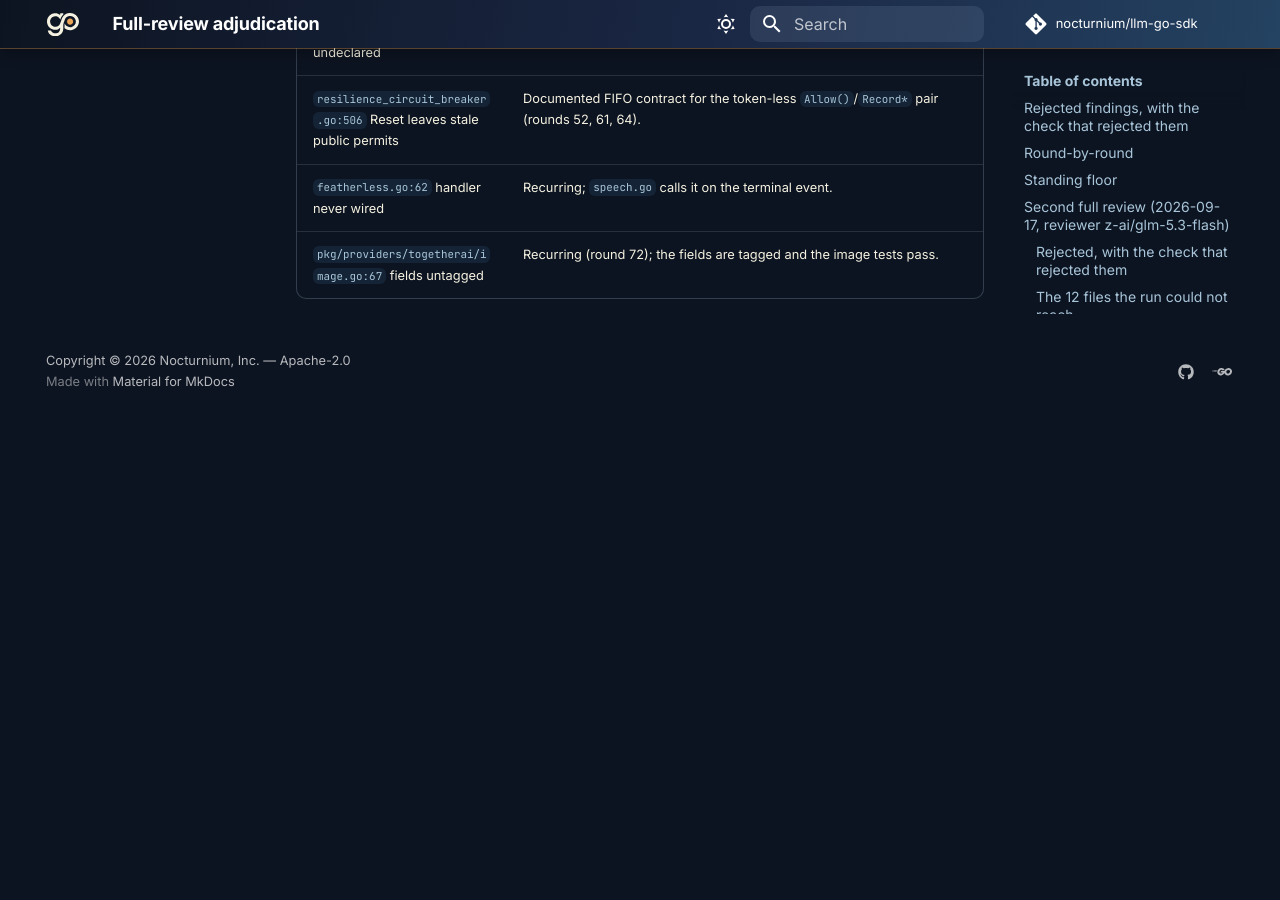
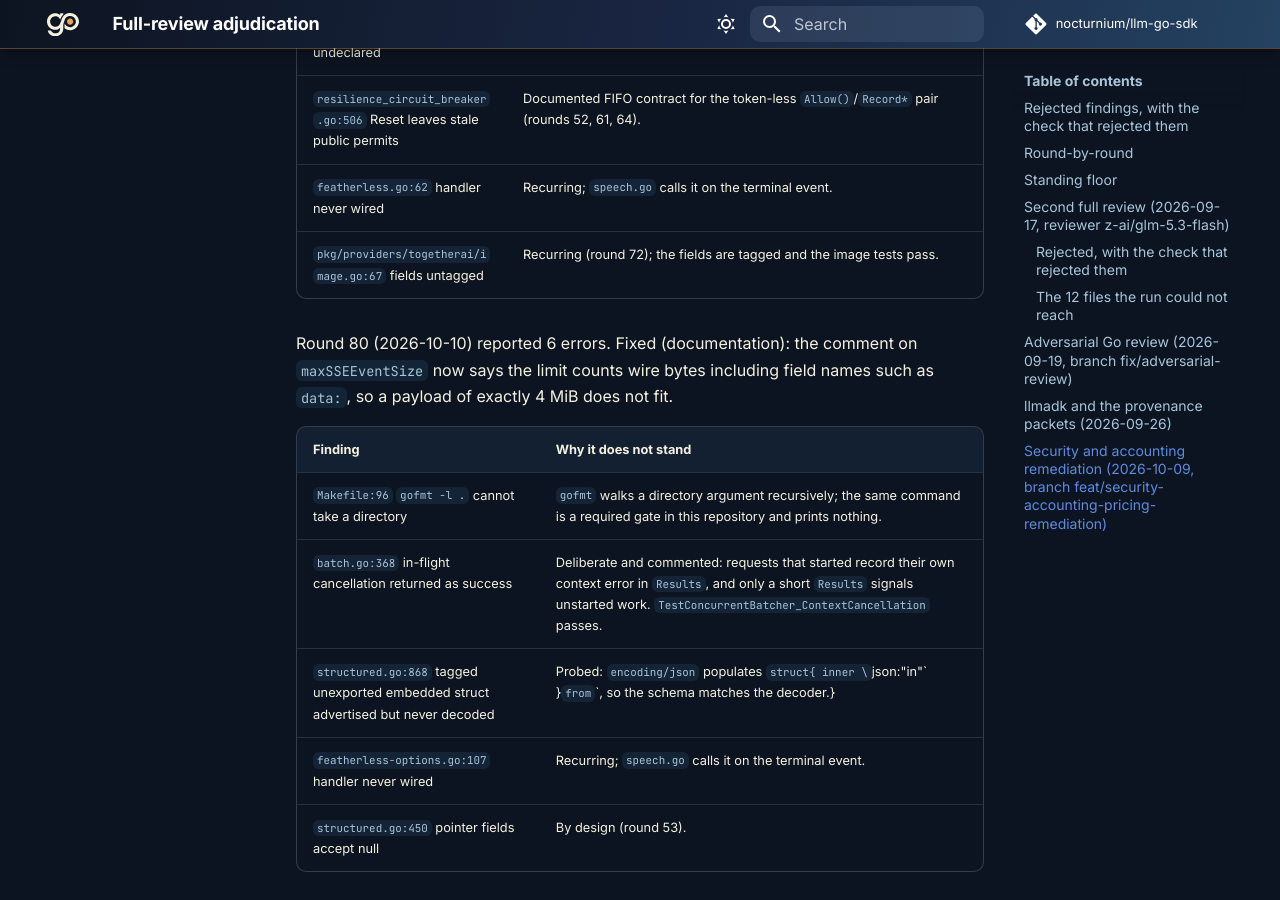
Before and after one commit to nocturnium/llm-go-sdk, an MkDocs documentation site: the page built from docs/nitpick-adjudication.md, in a window 1280 px wide and 900 px high, scrolled down 35333 px. Built offline with MkDocs 1.6.1 and Material for MkDocs 9.7.7, drawn with Linux system fonts in a browser that asks for light colours; comment, search, counter and statistics services are not loaded; before the commit the page ends 35738 px from its top, so only the background shows below that.

Commit message:
Close round 80 review errors

```diff
--- a/docs/nitpick-adjudication.md
+++ b/docs/nitpick-adjudication.md
@@ -846,3 +846,15 @@ Round 79 (2026-10-10) reported 7 errors, all false positives; no code change.
 | `resilience_circuit_breaker.go:506` Reset leaves stale public permits | Documented FIFO contract for the token-less `Allow()`/`Record*` pair (rounds 52, 61, 64). |
 | `featherless.go:62` handler never wired | Recurring; `speech.go` calls it on the terminal event. |
 | `pkg/providers/togetherai/image.go:67` fields untagged | Recurring (round 72); the fields are tagged and the image tests pass. |
+
+Round 80 (2026-10-10) reported 6 errors. Fixed (documentation): the comment on
+`maxSSEEventSize` now says the limit counts wire bytes including field names
+such as `data: `, so a payload of exactly 4 MiB does not fit.
+
+| Finding | Why it does not stand |
+| --- | --- |
+| `Makefile:96` `gofmt -l .` cannot take a directory | `gofmt` walks a directory argument recursively; the same command is a required gate in this repository and prints nothing. |
+| `batch.go:368` in-flight cancellation returned as success | Deliberate and commented: requests that started record their own context error in `Results`, and only a short `Results` signals unstarted work. `TestConcurrentBatcher_ContextCancellation` passes. |
+| `structured.go:868` tagged unexported embedded struct advertised but never decoded | Probed: `encoding/json` populates `struct{ inner \`json:"in"\` }` from `{"in":{"a":"x"}}`, so the schema matches the decoder. |
+| `featherless-options.go:107` handler never wired | Recurring; `speech.go` calls it on the terminal event. |
+| `structured.go:450` pointer fields accept null | By design (round 53). |
```
Also changed, not shown: 1 other file.
